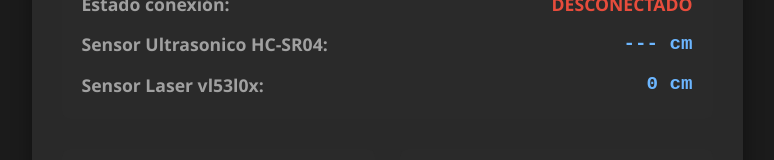
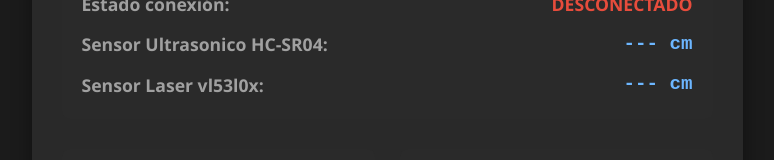
Before and after one commit to NahtanDevFS/rbpi-arduino-web, a React (Vite) app: page / in a window 1280 px wide. Shown: the part 289-449 px from the top of the page, without its empty margins (283-1057 px from the left). Built offline with nearby package versions, Linux system fonts and the light colour scheme; no server answers.

Commit message:
fix: errores menores

```diff
--- a/src/App.jsx
+++ b/src/App.jsx
@@ -105,7 +105,7 @@ function App() {
         <div className="status-row">
           <span className="status-label">Sensor Laser vl53l0x:</span>
           <span className="distance-value">
-            {sensorData.laser / 10 ?? "---"} cm
+            {sensorData.laser == null ? "---" : sensorData.laser / 10} cm
           </span>
         </div>
       </div>
```
